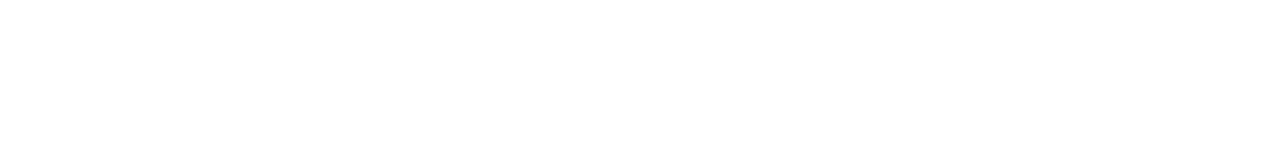
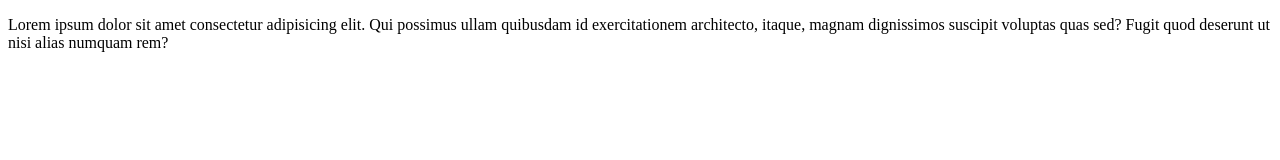
Before and after one commit to tushar54/my-first-github-repo, a plain HTML site: page index.html in a window 1280 px wide. Drawn offline with Linux system fonts and the light colour scheme.

Commit message:
my first commit

```diff
--- a/index.html
+++ b/index.html
@@ -6,6 +6,7 @@
     <title>My first ever github repo</title>
 </head>
 <body>
+    <p>Lorem ipsum dolor sit amet consectetur adipisicing elit. Qui possimus ullam quibusdam id exercitationem architecto, itaque, magnam dignissimos suscipit voluptas quas sed? Fugit quod deserunt ut nisi alias numquam rem?</p>
 
 </body>
 </html>
```
